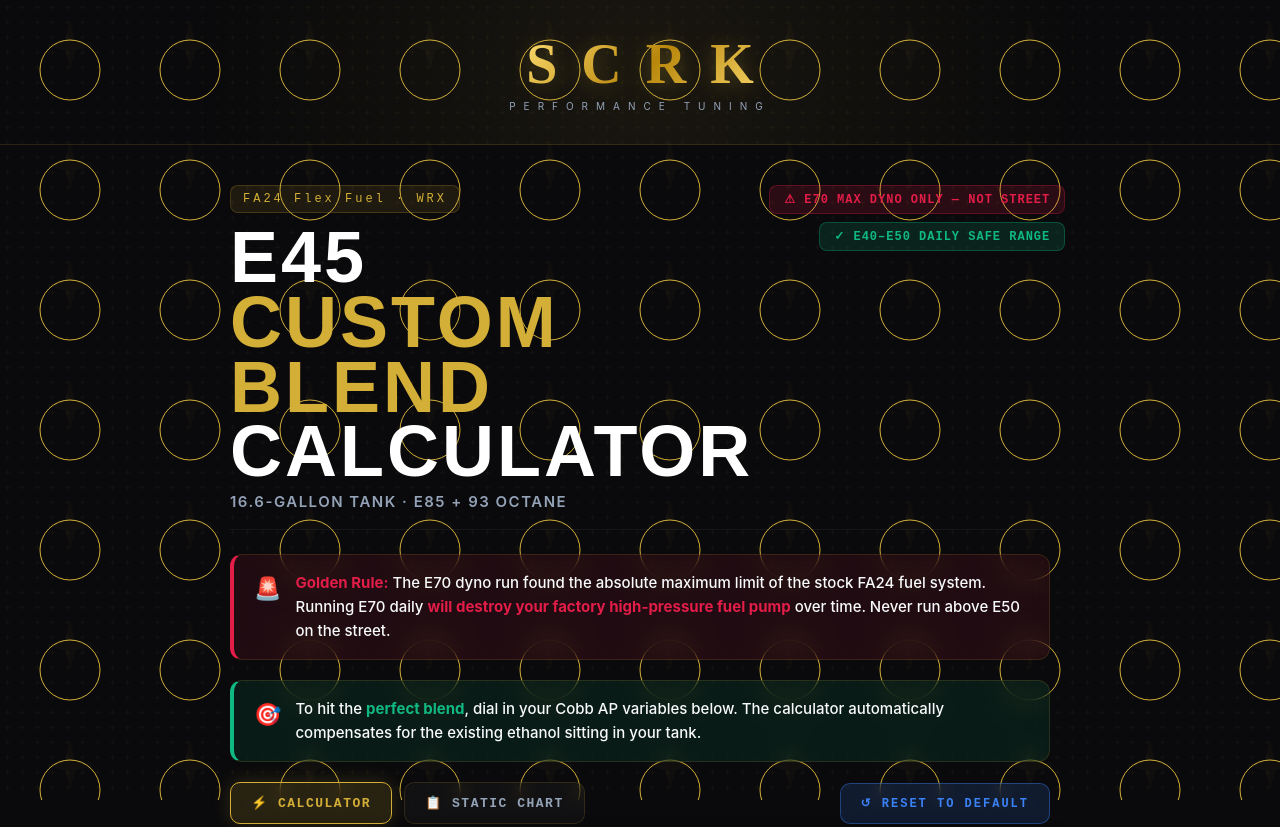
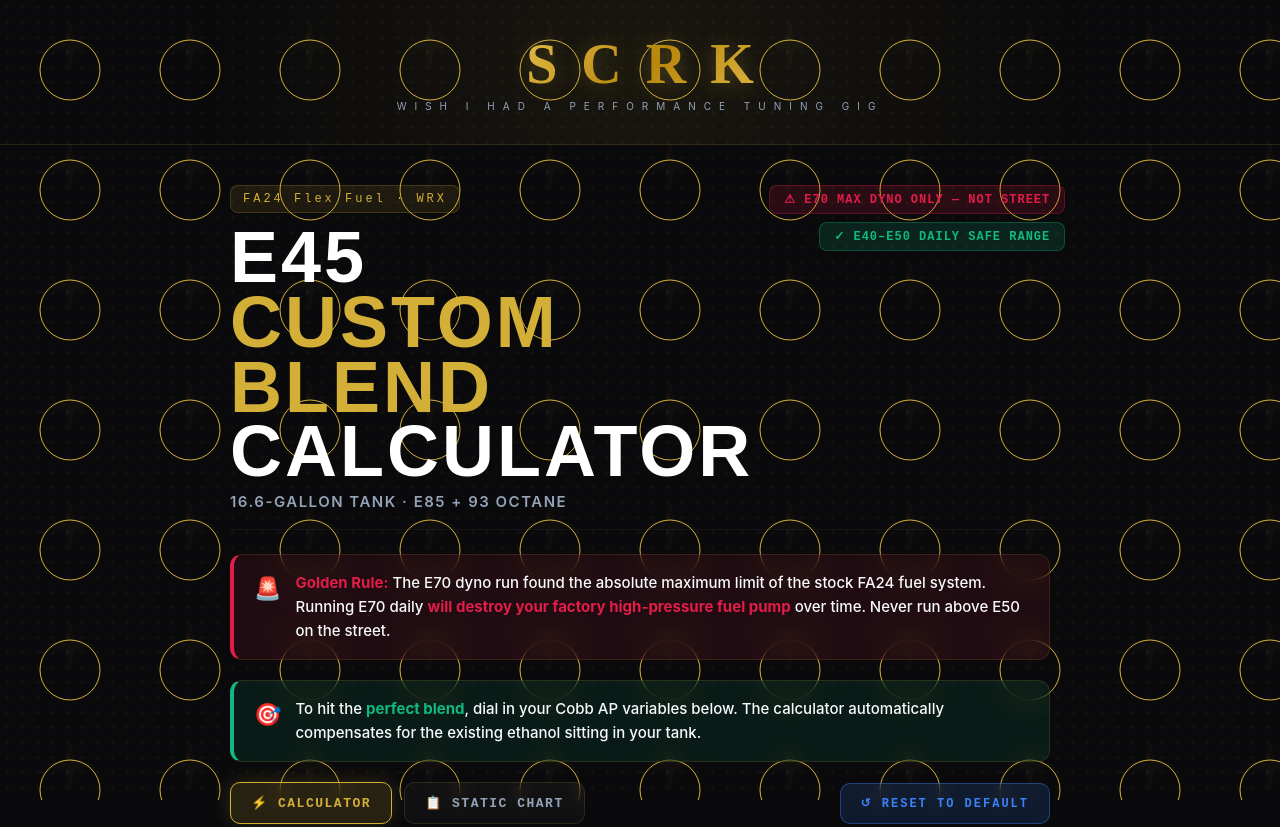
Before and after one commit to charans1089-bit/ethanolFuelMixCalculator, a plain HTML site: page index.html in a window 1280 px wide. Shown: the top 827 px of the page. Drawn offline with Linux system fonts and the light colour scheme.

Commit message:
Update index.html

```diff
--- a/index.html
+++ b/index.html
@@ -21,7 +21,7 @@
 <div class="luxe-banner">
   <div class="emblem-container">
     <div class="scrk-logo">SCRK</div>
-    <div class="scrk-sub">PERFORMANCE TUNING</div>
+    <div class="scrk-sub"> WISH I HAD A PERFORMANCE TUNING GIG</div>
   </div>
 </div>
 
```
